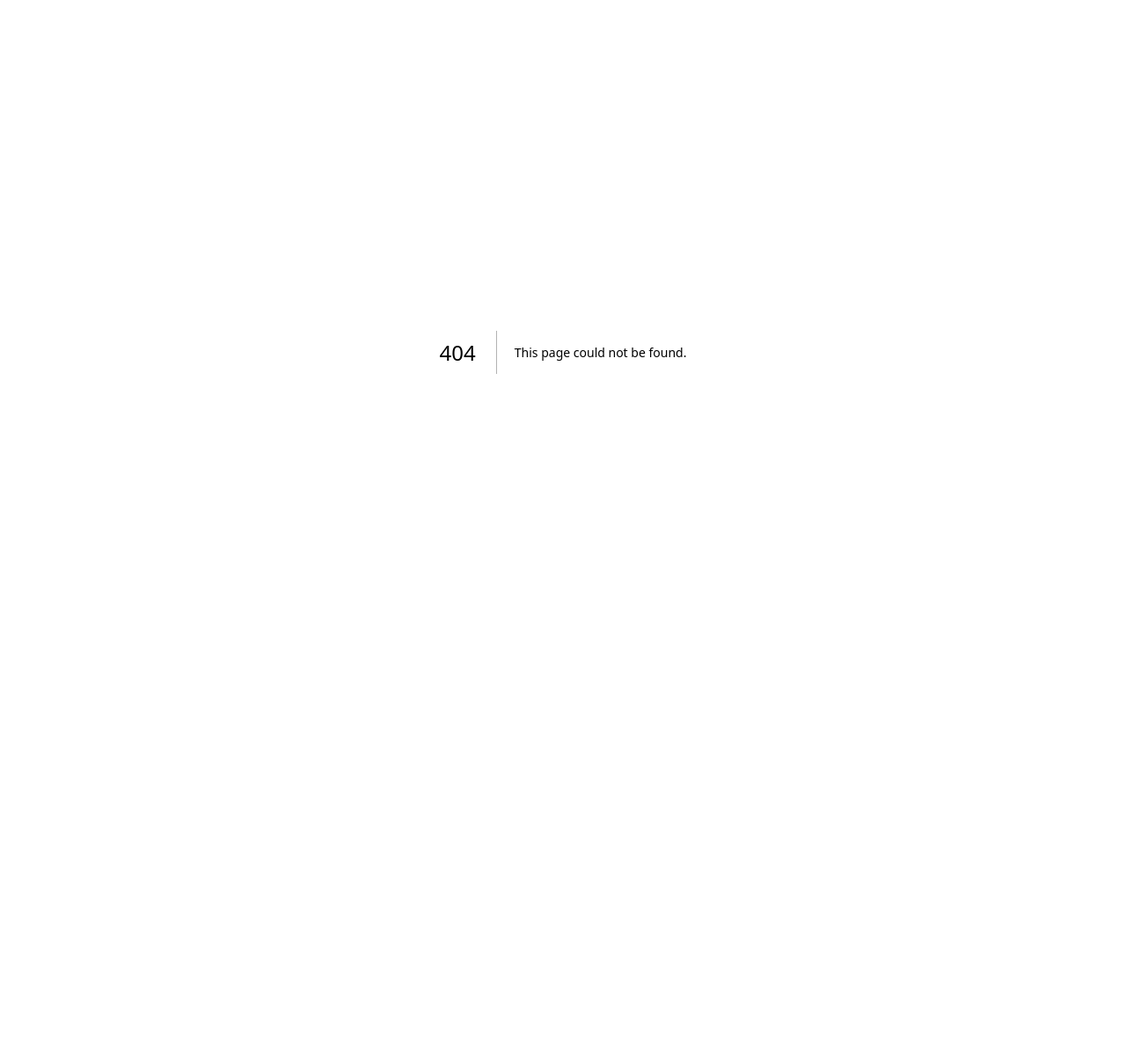
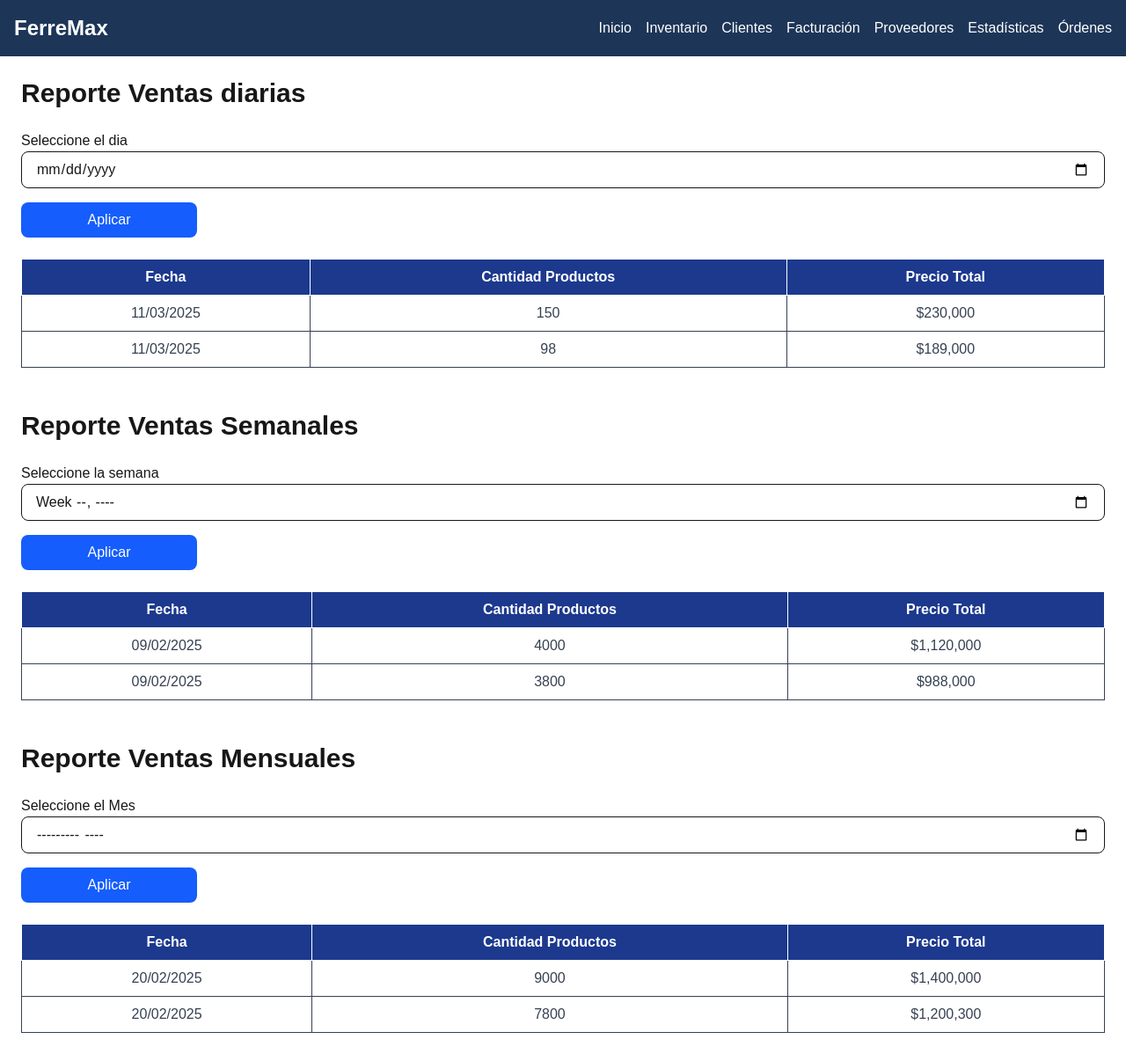
Before and after one commit to edwinSolorzanoC/proyectoFerreteria, a Next.js app in the folder ui-next/: page /estadisticas/reportes in a window 1280 px wide. Before the commit this address had no page. Shown: the whole page at 88% size. Before the commit the page ends 800 px from the top, so only its background shows below. Built offline with nearby package versions, Linux system fonts and the light colour scheme.

Commit message:
C:/Program Files/Git/estadisticas

```diff
--- a/ui-next/src/app/components/Header.tsx
+++ b/ui-next/src/app/components/Header.tsx
@@ -113,11 +113,11 @@ export default function Header() {
             </button>
             {openDropdown === "estadisticas" && (
               <div className="absolute z-10 left-0 mt-2 w-48 bg-white shadow-lg rounded-lg text-black">
-                <Link href="/estadisticas/ventas" className="block px-4 py-2 hover:bg-gray-100">
-                  por_terminar_1
+                <Link href="/estadisticas/reportes" className="block px-4 py-2 hover:bg-gray-100">
+                  Reporte Ventas
                 </Link>
-                <Link href="/estadisticas/inventario" className="block px-4 py-2 hover:bg-gray-100">
-                por_terminar_2
+                <Link href="/estadisticas/analisis" className="block px-4 py-2 hover:bg-gray-100">
+                Analisis
                 </Link>
               </div>
             )}
--- /dev/null
+++ b/ui-next/src/app/estadisticas/analisis/page.tsx
@@ -0,0 +1,15 @@
+
+"use client";
+
+import Header from "../../components/Header";
+
+export default function page(){
+    return(
+
+        <>
+        <Header/>
+
+        </>
+
+    )
+}
--- /dev/null
+++ b/ui-next/src/app/estadisticas/reportes/page.tsx
@@ -0,0 +1,198 @@
+"use client";
+
+import { useState } from "react";
+import Header from "../../components/Header";
+
+type Venta = {
+  id: number;
+  fecha: string;
+  cantidadProductos: number;
+  total: number;
+};
+
+
+export default function page(){
+
+    const ventasDiarias: Venta[] = [
+        { id: 1, fecha: "11/03/2025", cantidadProductos: 150, total: 230000 },
+        { id: 1, fecha: "11/03/2025", cantidadProductos: 98, total: 189000 },
+    ];
+
+    const ventasSemanales: Venta[] = [
+        { id: 1, fecha: "09/02/2025", cantidadProductos: 4000, total: 1120000 },
+        { id: 1, fecha: "09/02/2025", cantidadProductos: 3800, total: 988000 },
+    ];
+
+    const ventasMensuales: Venta[] = [
+        { id: 1, fecha: "20/02/2025", cantidadProductos: 9000, total: 1400000 },
+        { id: 1, fecha: "20/02/2025", cantidadProductos: 7800, total: 1200300 },
+    ];
+
+
+    const [fechaSeleccionada, setFechaSeleccionada] = useState("");
+    const fechaHoyDia = new Date();
+    const anioHoyDia = fechaHoyDia.getFullYear();
+    const mesHoyDia = String(fechaHoyDia.getMonth() + 1).padStart(2, "0"); // Mes es 0-indexado (0 = enero, 11 = diciembre)
+    const diaHoyDia = String(fechaHoyDia.getDate()).padStart(2, "0"); // Asegura dos dígitos en el día
+    const maxFechaDia = `${anioHoyDia}-${mesHoyDia}-${diaHoyDia}`; // Formato YYYY-MM-DD
+
+
+    const [semanaSeleccionada, setSemanaSeleccionada] = useState("");
+    const fechaHoySemana = new Date();
+    const anioHoySemana = fechaHoySemana.getFullYear();
+    const semanaHoySemana = Math.ceil(
+    (fechaHoySemana.getDate() - fechaHoySemana.getDay() + 1) / 7
+    ); // Obtener la semana del año, asumiendo que la semana empieza en lunes
+
+    const semanaHoyFormateada = `${anioHoySemana}-W${String(semanaHoySemana).padStart(2, "0")}`; // Formato YYYY-Www
+    const maxSemana = semanaHoyFormateada;
+
+    const [mesSeleccionado, setMesSeleccionado] = useState("");
+    const fechaHoyMes = new Date();
+    const anioHoyMes = fechaHoyMes.getFullYear();
+    const mesHoyMes = String(fechaHoyMes.getMonth() + 1).padStart(2, "0"); // Mes es 0-indexado (0 = enero, 11 = diciembre)
+    const maxFechaMes = `${anioHoyMes}-${mesHoyMes}`; // Formato YYYY-MM
+
+
+    return(
+        <>
+
+        <Header />
+
+
+        <div className="container mx-auto p-6">
+
+
+
+            <h1 className="text-3xl font-semibold mb-6">Reporte Ventas diarias</h1>
+
+            <form className="space-y-4 mb-6">
+                <div>
+                    <label className="block">Seleccione el dia</label>
+                    <input
+                    type="date"
+                    value={fechaSeleccionada}
+                    onChange={(e) => setFechaSeleccionada(e.target.value)}
+                    max={maxFechaDia} // No permite seleccionar una fecha posterior a hoy
+                    className="w-full px-4 py-2 border rounded-lg focus:outline-none focus:ring-2 focus:ring-blue-400"
+                    />
+                </div>
+
+                <button type="submit" className="w-50 bg-blue-600 text-white py-2 rounded-lg hover:bg-blue-700 transition">
+                    Aplicar
+                </button>
+            </form>
+
+            <table className="min-w-full table-auto border-collapse">
+                <thead className="text-white">
+                    <tr className="bg-blue-900">
+                        <th className="px-4 py-2 border text-center">Fecha</th>
+                        <th className="px-4 py-2 border text-center">Cantidad Productos</th>
+                        <th className="px-4 py-2 border text-center">Precio Total</th>
+                    </tr>
+                </thead>
+                <tbody className="bg-white">
+                    {ventasDiarias.map((venta) => (
+                        <tr key={venta.id} className="text-gray-700">
+                        <td className="text-center border px-4 py-2">{venta.fecha}</td>
+                        <td className="text-center border px-4 py-2">{venta.cantidadProductos}</td>
+                        <td className="text-center border px-4 py-2">${venta.total.toLocaleString()}</td>
+                        </tr>
+                    ))}
+                </tbody>
+            </table>
+        </div>
+
+        <div className="container mx-auto p-6">
+            <h1 className="text-3xl font-semibold mb-6">Reporte Ventas Semanales</h1>
+            <form className="space-y-4 mb-6">
+                <div>
+                    <label className="block">Seleccione la semana</label>
+                    <input
+                    type="week"
+                    value={semanaSeleccionada}
+                    onChange={(e) => setSemanaSeleccionada(e.target.value)}
+                    max={maxSemana} // No permite seleccionar una semana posterior a la semana actual
+                    className="w-full px-4 py-2 border rounded-lg focus:outline-none focus:ring-2 focus:ring-blue-400"
+                    />
+
+                </div>
+
+                <button type="submit" className="w-50 bg-blue-600 text-white py-2 rounded-lg hover:bg-blue-700 transition">
+                    Aplicar
+                </button>
+
+            </form>
+
+            <table className="min-w-full table-auto border-collapse">
+                <thead className="text-white">
+                    <tr className="bg-blue-900">
+                        <th className="px-4 py-2 border text-center">Fecha</th>
+                        <th className="px-4 py-2 border text-center">Cantidad Productos</th>
+                        <th className="px-4 py-2 border text-center">Precio Total</th>
+                    </tr>
+                </thead>
+                <tbody className="bg-white">
+                    {ventasSemanales.map((venta) => (
+                        <tr key={venta.id} className="text-gray-700">
+                        <td className="text-center border px-4 py-2">{venta.fecha}</td>
+                        <td className="text-center border px-4 py-2">{venta.cantidadProductos}</td>
+                        <td className="text-center border px-4 py-2">${venta.total.toLocaleString()}</td>
+                        </tr>
+                    ))}
+                </tbody>
+            </table>
+
+        </div>
+
+        <div className="container mx-auto p-6">
+            <h1 className="text-3xl font-semibold mb-6">Reporte Ventas Mensuales</h1>
+
+            <form className="space-y-4 mb-6">
+                <div>
+                    <label className="block">Seleccione el Mes</label>
+
+
+                    <input
+                        type="month"
+
+                        value={mesSeleccionado}
+                        onChange={(e) => setMesSeleccionado(e.target.value)}
+                        max={maxFechaMes} // No permite seleccionar un mes posterior al actual
+                        className="w-full px-4 py-2 border rounded-lg focus:outline-none focus:ring-2 focus:ring-blue-400"
+                        />
+
+                </div>
+
+                <button type="submit" className="w-50 bg-blue-600 text-white py-2 rounded-lg hover:bg-blue-700 transition">
+                    Aplicar
+                </button>
+            </form>
+
+
+            <table className="min-w-full table-auto border-collapse">
+                <thead className="text-white">
+                    <tr className="bg-blue-900">
+                        <th className="px-4 py-2 border text-center">Fecha</th>
+                        <th className="px-4 py-2 border text-center">Cantidad Productos</th>
+                        <th className="px-4 py-2 border text-center">Precio Total</th>
+                    </tr>
+                </thead>
+                <tbody className="bg-white">
+                    {ventasMensuales.map((venta) => (
+                        <tr key={venta.id} className="text-gray-700">
+                        <td className="text-center border px-4 py-2">{venta.fecha}</td>
+                        <td className="text-center border px-4 py-2">{venta.cantidadProductos}</td>
+                        <td className="text-center border px-4 py-2">${venta.total.toLocaleString()}</td>
+                        </tr>
+                    ))}
+                </tbody>
+            </table>
+
+        </div>
+
+
+        </>
+    )
+
+}
```
